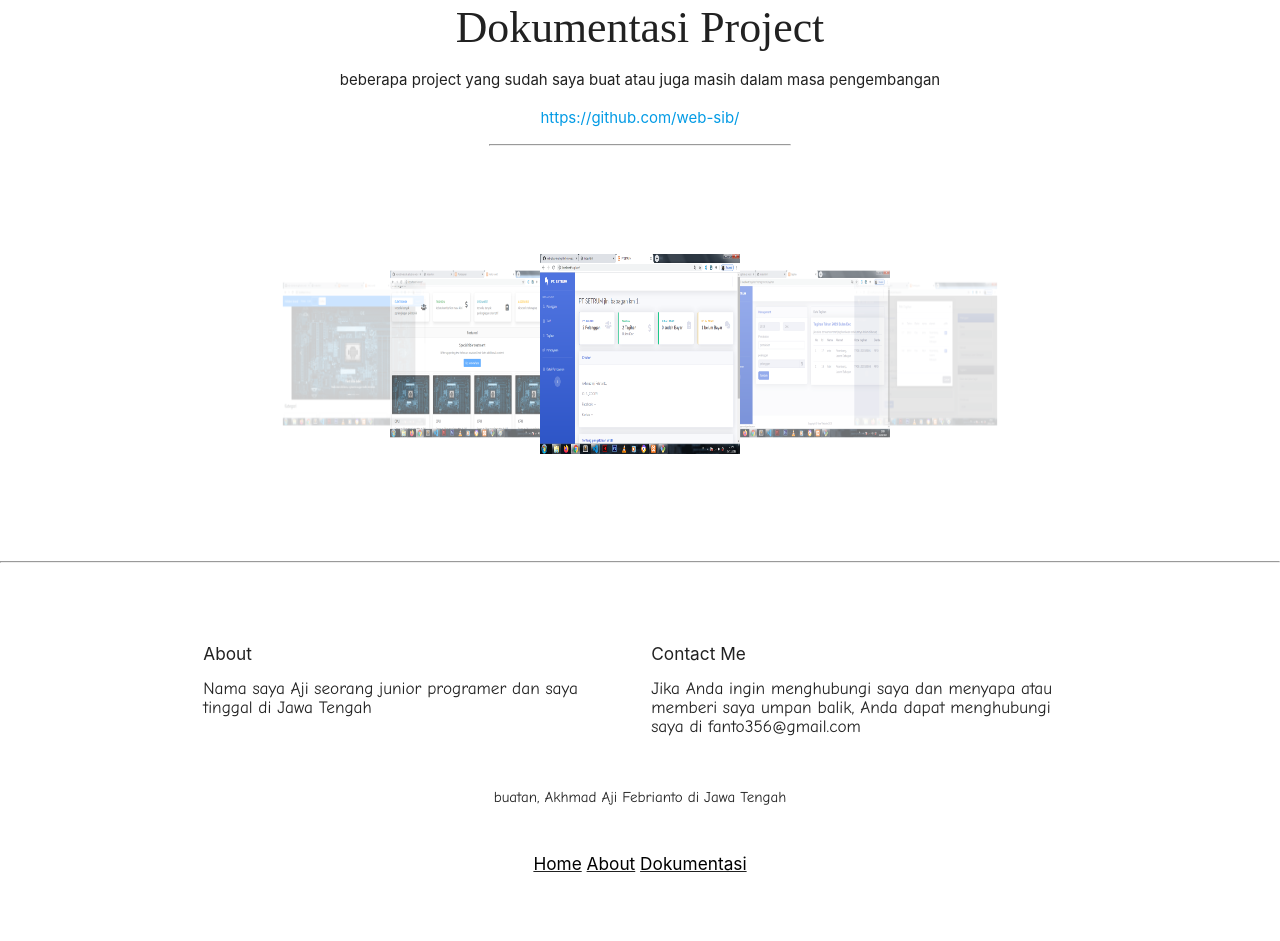
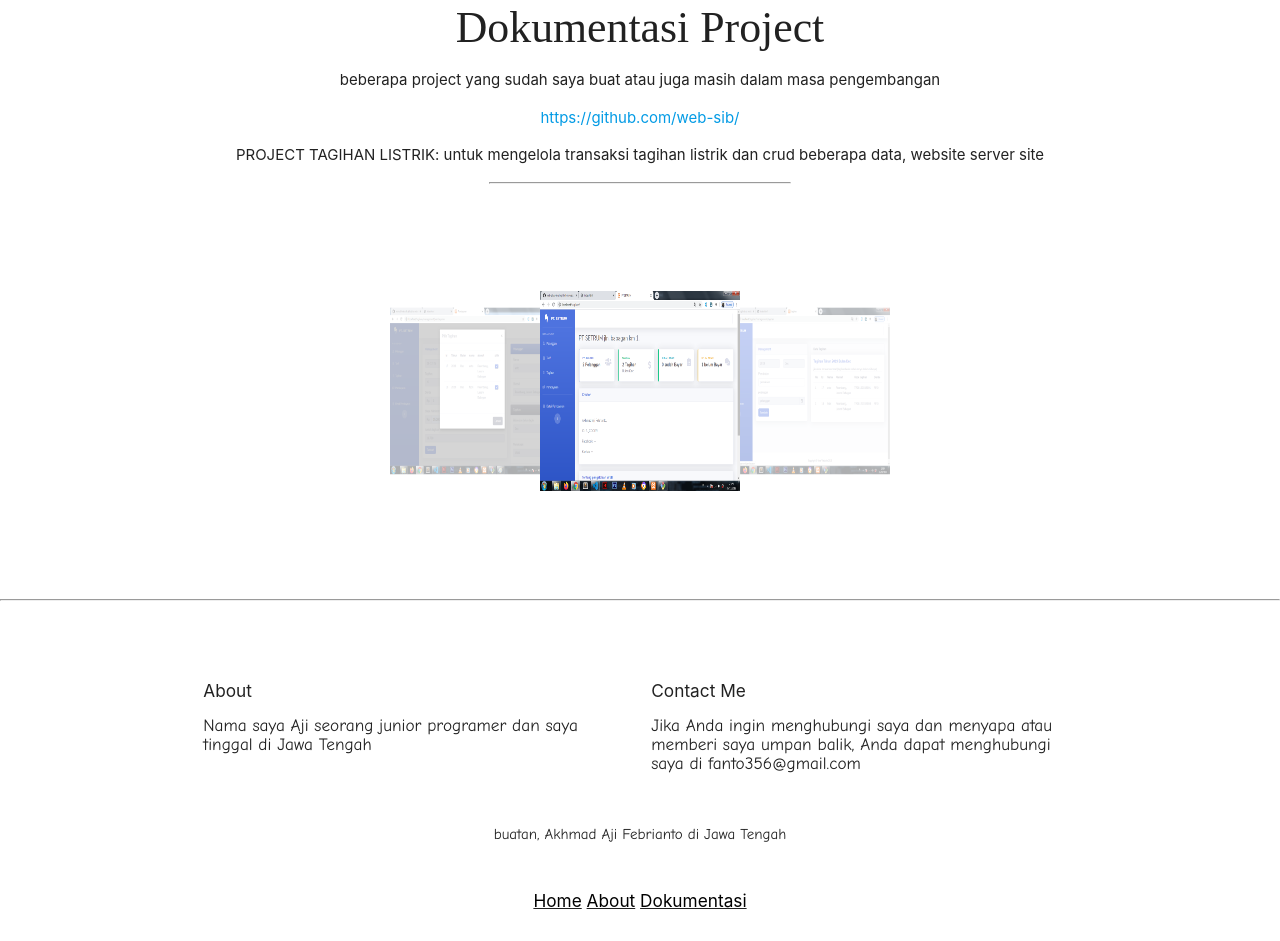
Before and after one commit to web-sib/web-sib.github.io, a plain HTML site: page index.html in a window 1280 px wide. Shown: the part 1729-2670 px from the top of the page. Drawn offline with Linux system fonts and the light colour scheme.

Commit message:
mengubah file index

```diff
--- a/index.html
+++ b/index.html
@@ -92,14 +92,14 @@
         <h3 class="center-align" style="font-family: Charcoal">Dokumentasi Project</h3>
         <p class="center-align">beberapa project yang sudah saya buat atau juga masih dalam masa pengembangan</p>
         <p class="center-align"><a href="https://github.com/web-sib/">https://github.com/web-sib/</a></p>
+        <p class="center-align">PROJECT TAGIHAN LISTRIK: untuk mengelola transaksi tagihan listrik dan crud beberapa
+            data, website server site</p>
         <b>
             <hr style="width: 300px;"></b>
         <div class="carousel">
             <a class="carousel-item" href="#one!"><img src="img/dokumentasi/dok1.png"></a>
             <a class="carousel-item" href="#two!"><img src="img/dokumentasi/dok2.png"></a>
             <a class="carousel-item" href="#three!"><img src="img/dokumentasi/dok3.png"></a>
-            <a class="carousel-item" href="#four!"><img src="img/dokumentasi/dok4.png"></a>
-            <a class="carousel-item" href="#five!"><img src="img/dokumentasi/dok5.png"></a>
         </div>
     </section>
     <hr>
```
